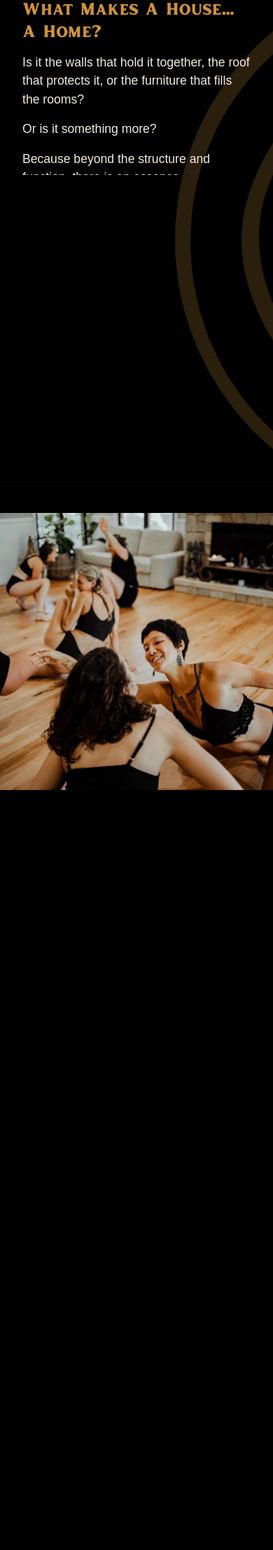
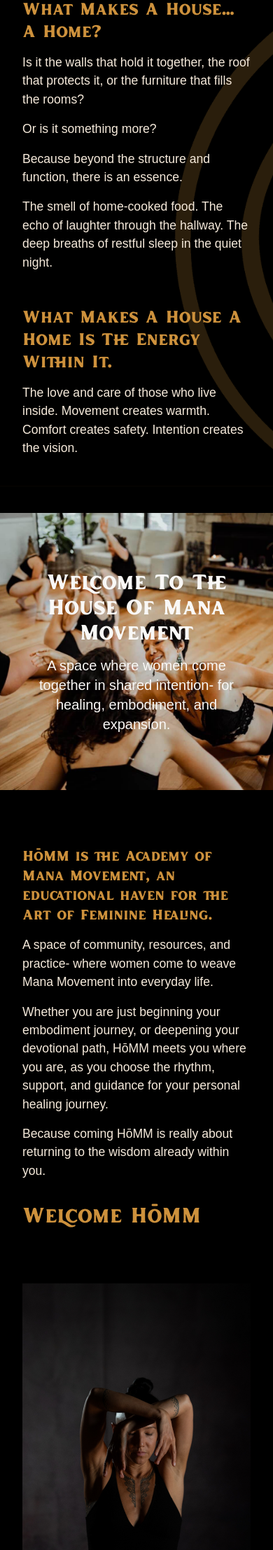
Before and after one commit to brittwoodard/mana-movement, a Jekyll site: the page built from homm.html, in a window 390 px wide. Shown: the part 939-3154 px from the top of the page at 70% size. Built offline with Jekyll 4.4.1, drawn with Linux system fonts in a browser that asks for light colours; nearby versions of some CDN libraries; some web fonts are replaced.

Commit message:
push tweaks

```diff
--- a/_layouts/default.html
+++ b/_layouts/default.html
@@ -9,6 +9,8 @@
 
 <body{% if page.url == '/homm.html' %} class="bg-black text-light"{% endif %}>
 
+<div class="overflow-x-hidden">
+
     <!-- Promo Banner -->
 
     {{content}}
@@ -16,6 +18,8 @@
     {% include site-footer.html %}
 
     <!-- Popup TTC -->
+
+</div>
 
 </body>
 
--- a/assets/css/style.css
+++ b/assets/css/style.css
@@ -1387,6 +1387,9 @@
 .overflow-y-auto {
   overflow-y: auto;
 }
+.overflow-x-hidden {
+  overflow-x: hidden;
+}
 .whitespace-nowrap {
   white-space: nowrap;
 }
--- a/homm.html
+++ b/homm.html
@@ -238,7 +238,7 @@
       </div>
 
       <!-- Mobile Image -->
-      <div class="relative bg-image-style h-[60vh] md:hidden" style="background-image: url(/uploads/images/homm-35.jpg); background-position: bottom;"></div>
+      <div class="mt-8 relative bg-image-style h-[60vh] md:hidden" style="background-image: url(/uploads/images/homm-35.jpg); background-position: bottom;"></div>
 
       <div class="hidden md:block relative mt-6 mr-6">
         <div class="absolute inset-0 border border-accent translate-x-6 -translate-y-6"></div>
@@ -464,7 +464,7 @@
       {% for month in months %}
       <h3 class="font-serif text-accent text-[1.25rem] mt-8">{{ month.name }}</h3>
       {% for item in month.items %}
-      <div class="grid md:grid-cols-8 gap-4 border-b border-accent mt-4">
+      <div class="grid grid-cols-1 md:grid-cols-8 gap-4 border-b border-accent mt-4">
         <p class="col-span-2">{{ item.date }}</p>
         <div class="col-span-4">
           <p><strong>{{ item.title }}</strong>
@@ -509,7 +509,7 @@
     <!-- Right Column / Text -->
     <div class="col-span-2 flex items-center">
       <div>
-        <h2 class="heading-md text-accent mt-4 mb-4">More on Mana Movement</h2>
+        <h2 class="heading-md text-accent mt-8 md:mt-0 mb-4">More on Mana Movement</h2>
         <div>
           <p>To realign with pulse of nature is to open every aspect of your life to clarity and flow.</p>
           <p>Through activating the Feminine Pathways of movement- circle, spirals and waves- through your physical and energetic body, you can enter a state of coherence with the Universal energy, increasing vitality, innate wisdom, love and creativity.</p>
```
